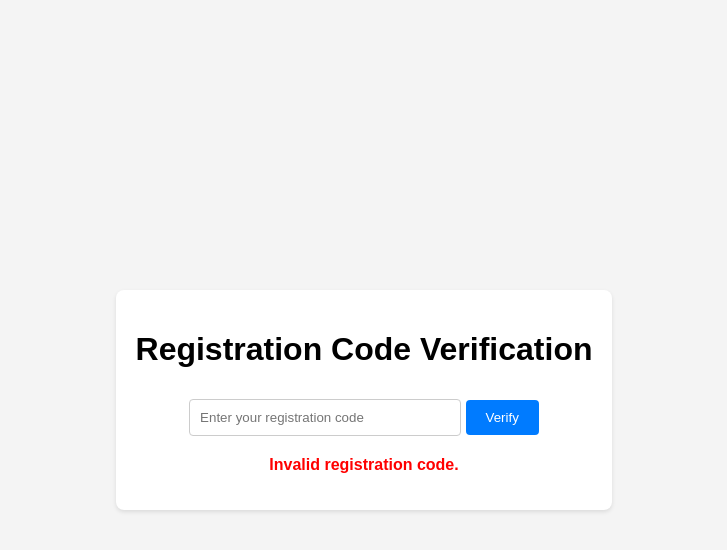
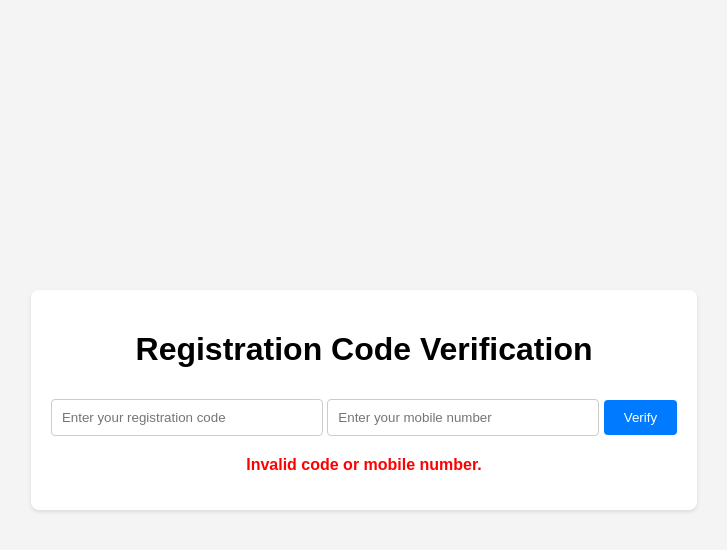
Before and after one commit to jumail786/register-code, a plain HTML site: page index.html in a window 1280 px wide. Both pictures are taken after a click on the button "Verify". Shown: the whole page, without its empty margins (276-1003 px from the left). Drawn offline with Linux system fonts and the light colour scheme.

Commit message:
Update index.html

```diff
--- a/index.html
+++ b/index.html
@@ -48,26 +48,39 @@
     <div class="container">
         <h1>Registration Code Verification</h1>
         <input type="text" id="code" placeholder="Enter your registration code">
+        <input type="text" id="mobile" placeholder="Enter your mobile number">
         <button onclick="verifyCode()">Verify</button>
         <p id="message"></p>
     </div>
 
     <script>
-        const validCodes = [
-            "CODE1", "CODE2", "CODE3", "CODE4", "CODE5",
-            "CODE6", "CODE7", "CODE8", "CODE9", "CODE10" // Replace with your actual codes
-        ];
+        const registrations = {
+            "CODE1": "1234567890",
+            "CODE2": "9876543210",
+            // ... (Add your 30 other code/mobile pairs here) ...
+            "CODE32": "2121212121"
+        };
 
-        const googleFormLink = "https://docs.google.com/forms/d/e/1FAIpQLSdG24HxZ9JRmPgnI3EymJmIrWzbKhchUjthyt-xstCJn4T3XQ/viewform?usp=pp_url"; // Replace with your Google Form link
+        const googleFormLink = "https://docs.google.com/forms/d/e/1FAIpQLSdG24HxZ9JRmPgnI3EymJmIrWzbKhchUjthyt-xstCJn4T3XQ/viewform?usp=pp_url";
 
         function verifyCode() {
             const enteredCode = document.getElementById("code").value.toUpperCase();
+            const enteredMobile = document.getElementById("mobile").value;
             const messageElement = document.getElementById("message");
 
-            if (validCodes.includes(enteredCode)) {
-                window.location.href = googleFormLink;
+            if (registrations[enteredCode] && registrations[enteredCode] === enteredMobile) {
+                const usedCodes = JSON.parse(localStorage.getItem("usedCodes")) || [];
+
+                if (usedCodes.includes(enteredCode)) {
+                    messageElement.textContent = "This code has already been used.";
+                    messageElement.style.color = "red";
+                } else {
+                    usedCodes.push(enteredCode);
+                    localStorage.setItem("usedCodes", JSON.stringify(usedCodes));
+                    window.location.href = googleFormLink;
+                }
             } else {
-                messageElement.textContent = "Invalid registration code.";
+                messageElement.textContent = "Invalid code or mobile number.";
                 messageElement.style.color = "red";
             }
         }
```
